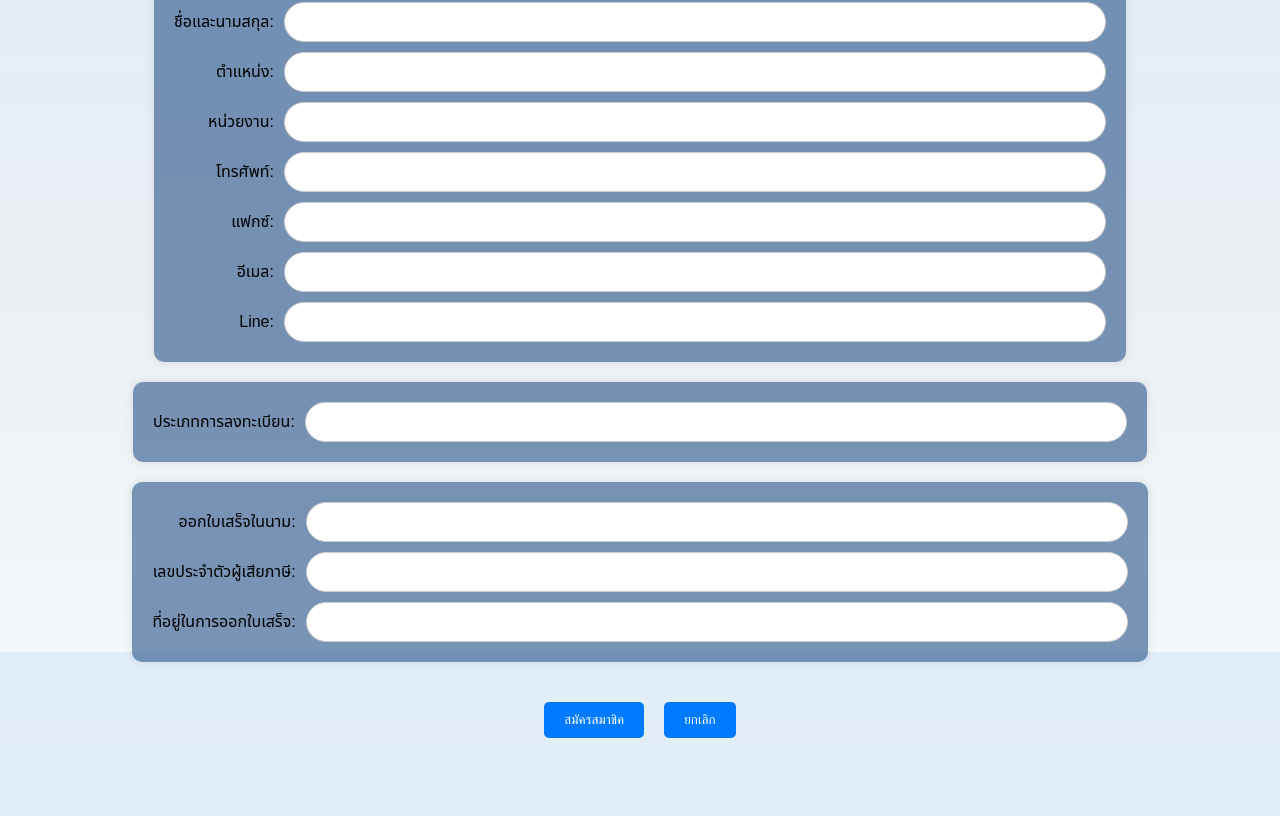
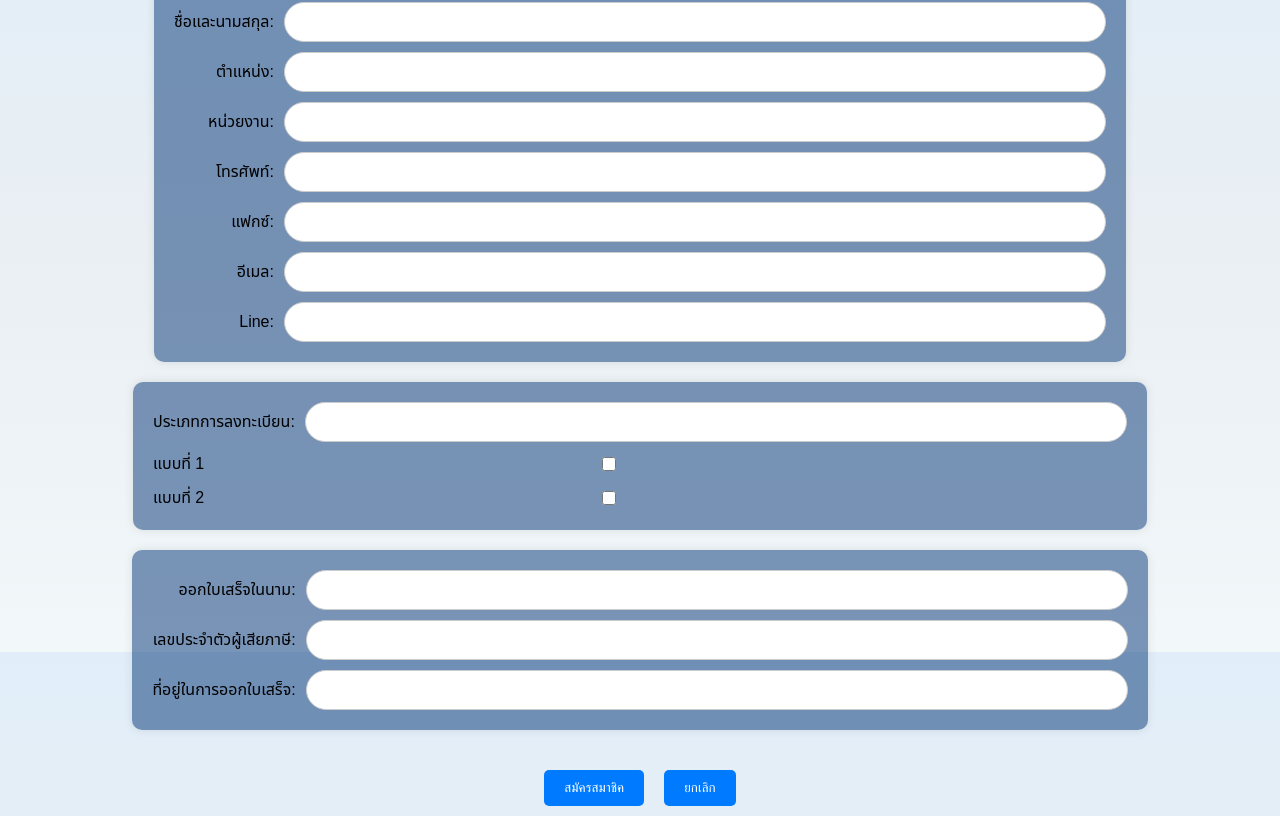
Before and after one commit to oteamton/ent-register-mark, a React (Create React App) app in the folder src/frontend/: page / in a window 1280 px wide. Shown: the part 948-1764 px from the top of the page. Before the commit the page ends 1696 px from the top, so only its background shows below. Built offline with nearby package versions, Linux system fonts and the light colour scheme.

Commit message:
Checkbox

```diff
--- a/src/frontend/src/pages/register.tsx
+++ b/src/frontend/src/pages/register.tsx
@@ -46,11 +46,32 @@ function Register() {
     const [altRepEmail, setAltRepEmail] = useState("");
     const [altRepLine, setAltRepLine] = useState("");
     // Types of Registration
-    const [type, setType] = useState("");
+    const [typeA, setTypeA] = useState(false);
+    const [typeB, setTypeB] = useState(false);
+    const [selectedType, setSelectedType] = useState('');
     // Payment
     const [recName, setRecName] = useState("");
     const [taxIdNum, setTaxIdNum] = useState("");
     const [recAddress, setRecAddress] = useState("");
+
+    const handleBoxACheck = () => {
+        setTypeA(!typeA);
+        setTypeB(false);
+        if (!typeA) {
+            setSelectedType('สมาชิคแบบที่ 1');
+          } else {
+            setSelectedType('');
+          }
+    };
+    const handleBoxBCheck = () => {
+        setTypeB(!typeB);
+        setTypeA(false);
+        if (!typeB) {
+            setSelectedType('สมาชิกแบบที่ 2');
+          } else {
+            setSelectedType('');
+          }
+    };
 
     const handleCancel = () => {
         setOrgNameth("");
@@ -75,7 +96,6 @@ function Register() {
         setAltRepFax("");
         setAltRepEmail("");
         setAltRepLine("");
-        setType("");
         setRecName("");
         setTaxIdNum("");
         setRecAddress("");
@@ -114,7 +134,12 @@ function Register() {
         formData.append('altRepEmail', altRepEmail);
         formData.append('altRepLine', altRepLine);
         // Types of Registration
-        formData.append('type', type);
+        if (typeA){
+            formData.append('typeA', 'setTypeA');
+        }
+        if (typeB){
+            formData.append('typeB', 'setTypeB');
+        }
         // Payment
         formData.append('recName', recName);
         formData.append('taxIdNum', taxIdNum);
@@ -179,7 +204,32 @@ function Register() {
                     </div>
                     <div className="type-form">
                         {/* Types of Registration */}
-                        <FormField label="ประเภทการลงทะเบียน" type="text" value={type} onChange={(e) => setType(e.target.value)} />
+                        <FormField
+                            label="ประเภทการลงทะเบียน"
+                            type="text"
+                            value={selectedType}
+                            onChange={(e) => setSelectedType(e.target.value)}
+                        />
+                        <div className="checkbox-container">
+                            <label className="checkbox-label" htmlFor="checkboxA">แบบที่ 1
+                            <input
+                                type="checkbox"
+                                checked={typeA}
+                                onChange={handleBoxACheck}
+                                // className="checkbox-input"
+                                id="checkboxA"
+                            />
+                            </label>
+                            <label className="checkbox-label" htmlFor="checkboxB" >แบบที่ 2
+                            <input
+                                type="checkbox"
+                                checked={typeB}
+                                onChange={handleBoxBCheck}
+                                // className="checkbox-input"
+                                id="checkboxB"
+                            />
+                            </label>
+                        </div>
                     </div>
                     <div className="paym-form">
                         {/* Payment */}
--- a/src/frontend/src/styles/register.css
+++ b/src/frontend/src/styles/register.css
@@ -57,7 +57,7 @@ body {
 }
 
 .org-form, .co-form, .rep-form, .alt-rep-form, .type-form, .paym-form {
-  display: block;
+  /* display: block; */
   padding: 15px; /* Increased padding for better spacing */
   border-radius: 10px;
   box-shadow: 0 0 10px rgba(0, 0, 0, 0.1); /* Soft box shadow */
@@ -89,6 +89,19 @@ label{
   padding: 5px;
 }
 
+.checkbox-container .checkbox-label {
+  display: flex;
+  justify-content: flex-start!important;
+  /* gap: 10px; Adjust the gap as needed */
+}
+
+/* Specific selector to target the checkbox inputs within type-form */
+.type-form .checkbox-container .checkbox-input {
+  /* margin-right: 5px; */
+  cursor: pointer;
+  transform: scale(1.2); /* Adjust the scale for checkbox size */
+}
+
 /* Style for the submit button */
 button[type="submit"], [type="reset"] {
   background-color: #007BFF; /* Change the background color to blue */
```
